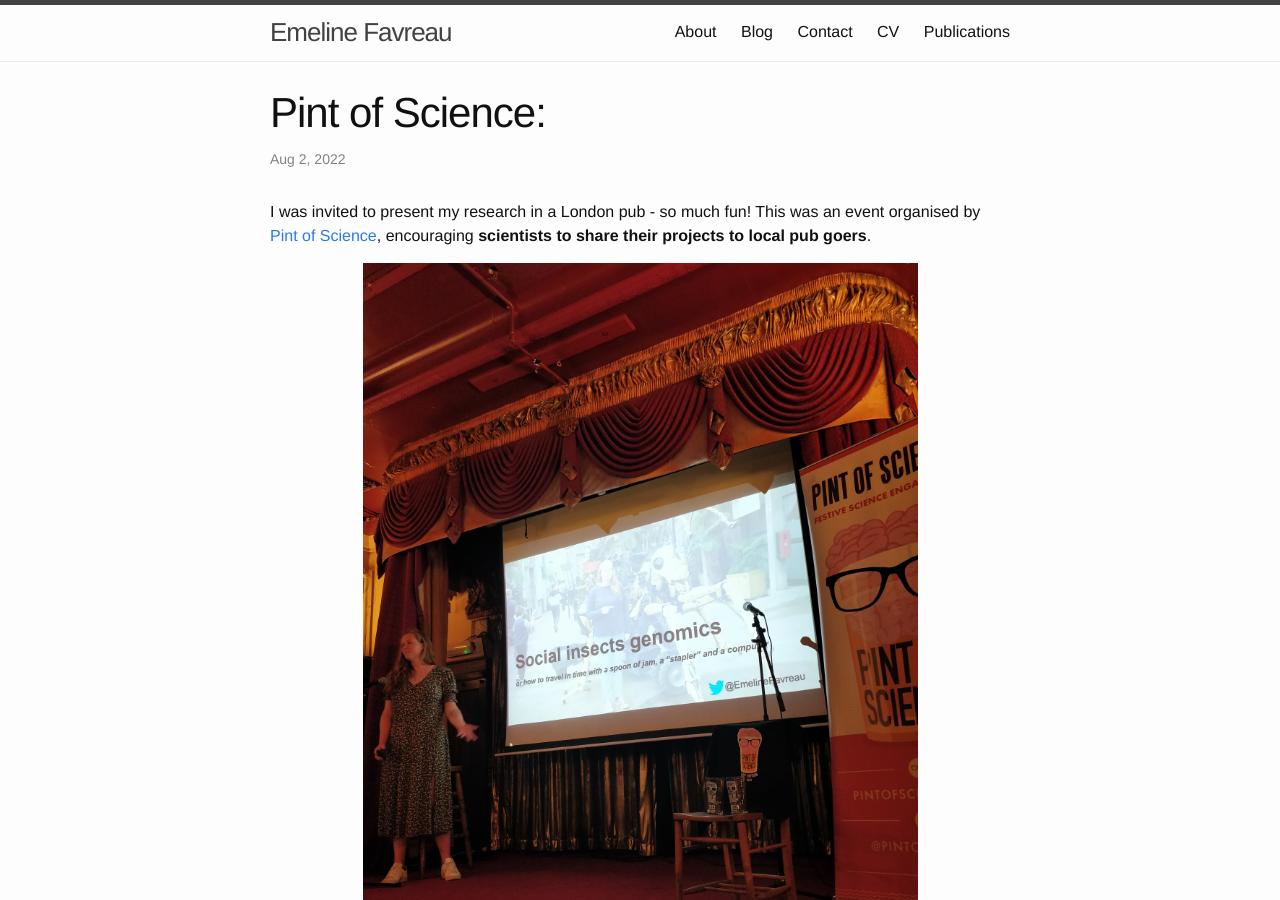
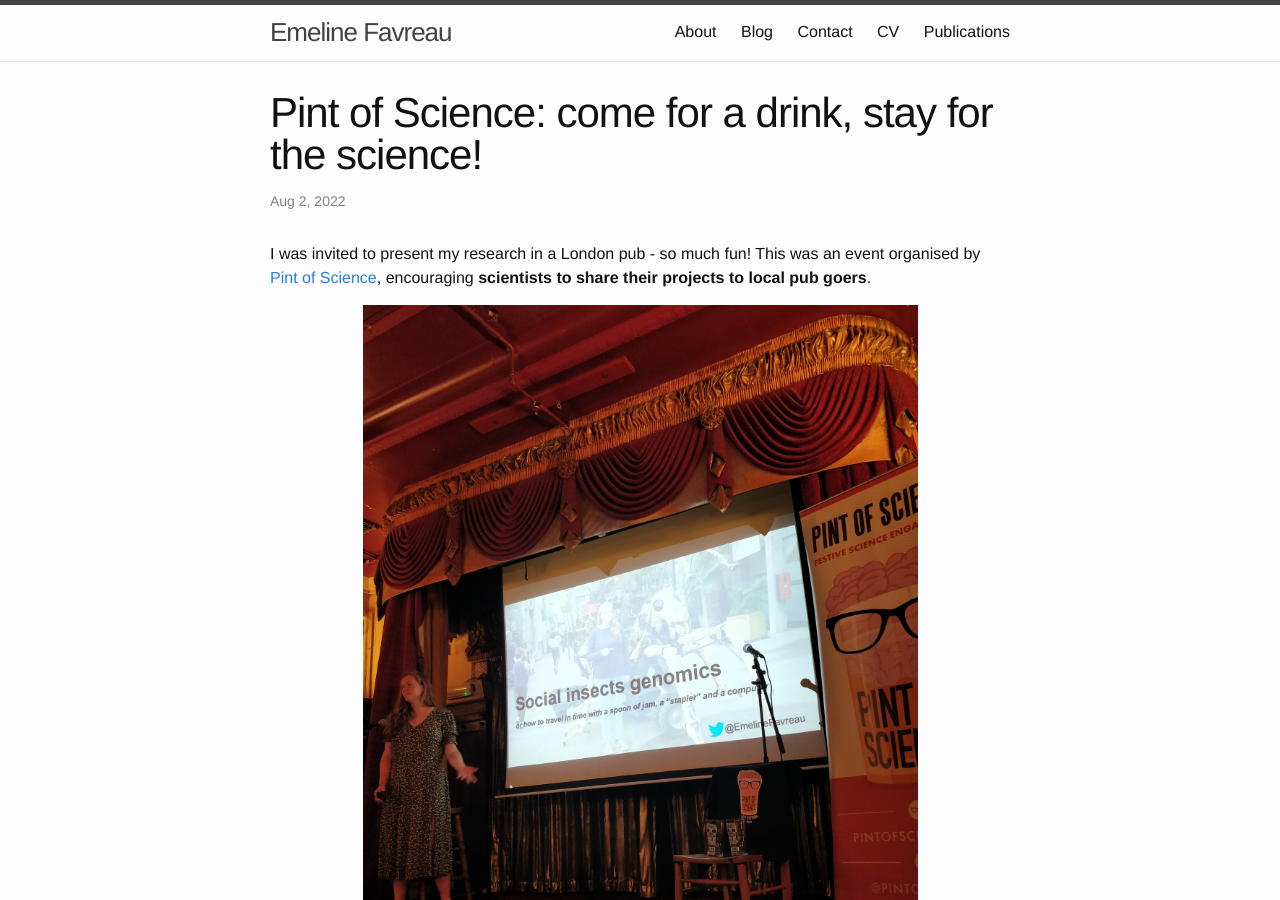
Before and after one commit to EmelineFavreau/EmelineFavreau.github.io, a Jekyll site: the page built from _posts/2022-08-02-Pint-of-Science.md, in a window 1280 px wide and 900 px high. Built offline with Jekyll 4.4.1, drawn with Linux system fonts in a browser that asks for light colours.

Commit message:
updating text

```diff
--- a/_posts/2022-08-02-Pint-of-Science.md
+++ b/_posts/2022-08-02-Pint-of-Science.md
@@ -1,6 +1,6 @@
 ---
 layout: post
-title:  "Pint of Science: "
+title:  "Pint of Science: come for a drink, stay for the science!"
 
 ---
 
```
